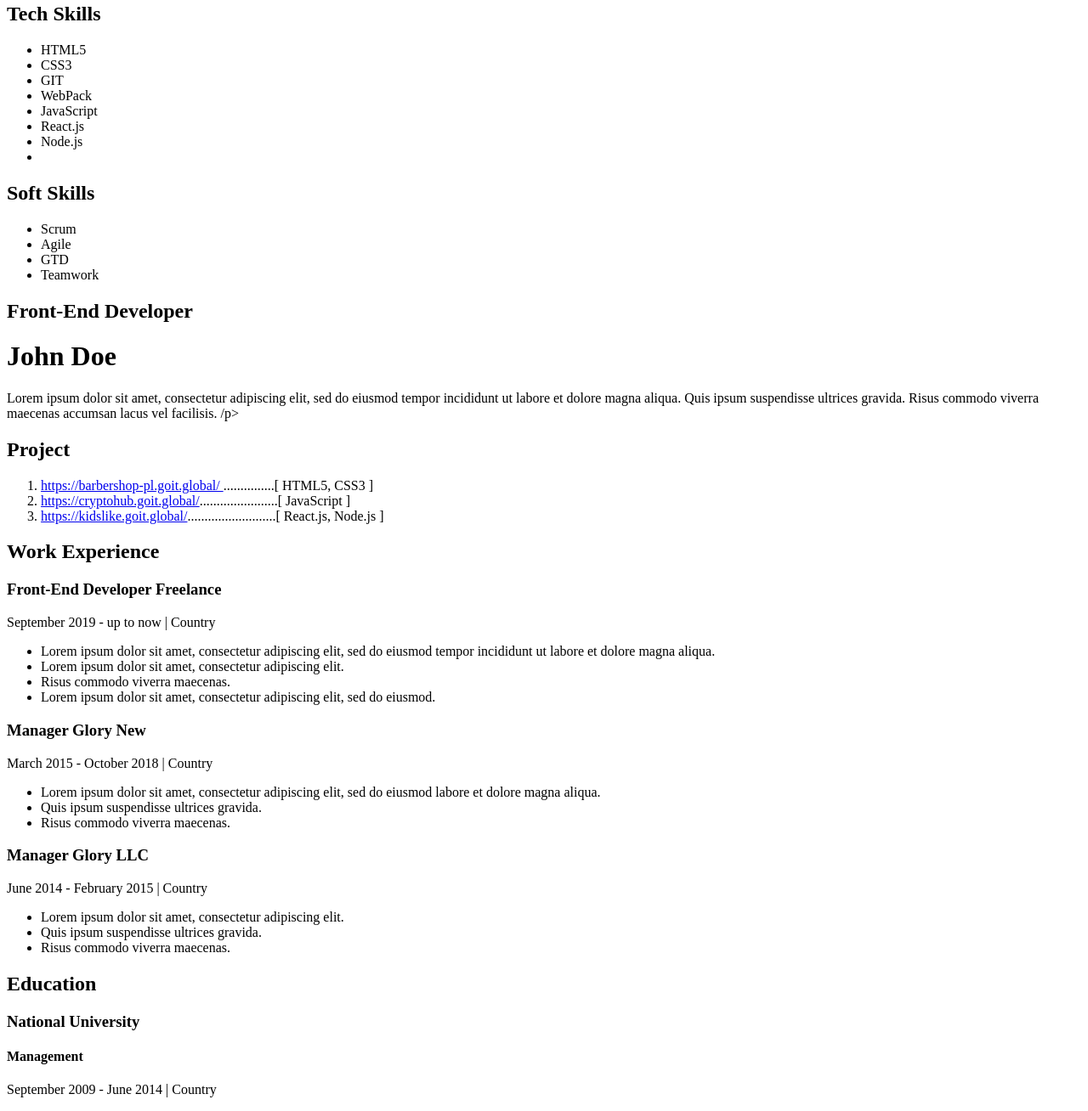
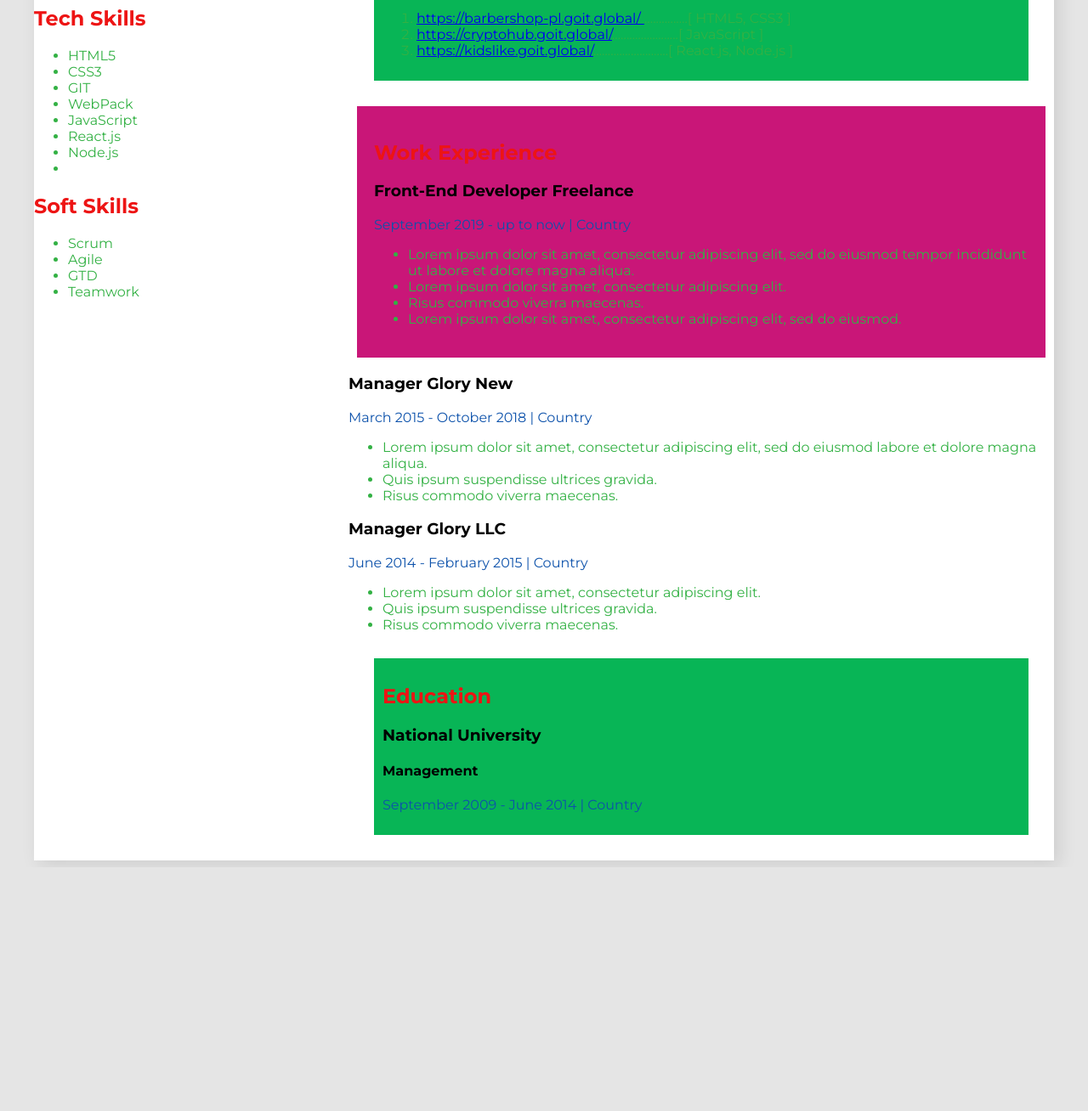
Before and after one commit to Hideko91/GoIT, a plain HTML site: page CV.html in a window 1280 px wide. Shown: the part 409-1717 px from the top of the page at 85% size. After the commit the page ends 1430 px from the top, so only its background shows below. Drawn offline with Linux system fonts and the light colour scheme.

Commit message:
Add files via upload

```diff
--- a/CV.html
+++ b/CV.html
@@ -5,16 +5,116 @@
         <meta http-equiv="X-UA-Compatible" content="IE=edge" />
         <meta name="viewport" content="width=device-width, initial-scale=1.0" />
         <title>Maciej Michalski CV</title>
+
+        <link href="style.css" rel="stylesheet" />
+
+        <link rel="preconnect" href="https://fonts.googleapis.com" />
+        <link rel="preconnect" href="https://fonts.gstatic.com" crossorigin />
+        <link
+            href="https://fonts.googleapis.com/css2?family=Montserrat:wght@400;700&display=swap"
+            rel="stylesheet"
+        />
     </head>
     <body>
+        <div class="wrapper">
+            <main>
+                <div class="opis1">
+                    <h2>Front-End Developer</h2>
+                    <h1>John Doe</h1>
+                    <p class="opis">
+                        Lorem ipsum dolor sit amet, consectetur adipiscing elit,
+                        sed do eiusmod tempor incididunt ut labore et dolore
+                        magna aliqua. Quis ipsum suspendisse ultrices gravida.
+                        Risus commodo viverra maecenas accumsan lacus vel
+                        facilisis. /p>
+                    </p>
+                </div>
+
+                <div class="opis2">
+                    <h2>Project</h2>
+                    <ol>
+                        <li>
+                            <a href="https://barbershop-pl.goit.global/">
+                                https://barbershop-pl.goit.global/
+                            </a>
+                            ...............[ HTML5, CSS3 ]
+                        </li>
+                        <li>
+                            <a href="https://cryptohub.goit.global/">
+                                https://cryptohub.goit.global/</a
+                            >.......................[ JavaScript ]
+                        </li>
+                        <li>
+                            <a href="https://kidslike.goit.global/"
+                                >https://kidslike.goit.global/</a
+                            >..........................[ React.js, Node.js ]
+                        </li>
+                    </ol>
+                </div>
+                <div class="opis3">
+                    <h2>Work Experience</h2>
+                    <h3>Front-End Developer Freelance</h3>
+                    <p class="opis">September 2019 - up to now | Country</p>
+                    <ul>
+                        <li>
+                            Lorem ipsum dolor sit amet, consectetur adipiscing
+                            elit, sed do eiusmod tempor incididunt ut labore et
+                            dolore magna aliqua.
+                        </li>
+                        <li>
+                            Lorem ipsum dolor sit amet, consectetur adipiscing
+                            elit.
+                        </li>
+                        <li>Risus commodo viverra maecenas.</li>
+                        <li>
+                            Lorem ipsum dolor sit amet, consectetur adipiscing
+                            elit, sed do eiusmod.
+                        </li>
+                    </ul>
+                </div>
+
+                <div>
+                    <h3>Manager Glory New</h3>
+                    <p class="opis">March 2015 - October 2018 | Country</p>
+                    <ul>
+                        <li>
+                            Lorem ipsum dolor sit amet, consectetur adipiscing
+                            elit, sed do eiusmod labore et dolore magna aliqua.
+                        </li>
+                        <li>Quis ipsum suspendisse ultrices gravida.</li>
+                        <li>Risus commodo viverra maecenas.</li>
+                    </ul>
+                </div>
+
+                <div>
+                    <h3>Manager Glory LLC</h3>
+                    <p class="opis">June 2014 - February 2015 | Country</p>
+                    <ul>
+                        <li>
+                            Lorem ipsum dolor sit amet, consectetur adipiscing
+                            elit.
+                        </li>
+                        <li>Quis ipsum suspendisse ultrices gravida.</li>
+                        <li>Risus commodo viverra maecenas.</li>
+                    </ul>
+                </div>
+
+                <div class="opis2">
+                    <h2>Education</h2>
+                    <h3>National University</h3>
+                    <h4>Management</h4>
+                    <p class="opis">September 2009 - June 2014 | Country</p>
+                </div>
+            </main>
             <asaid>
                 <img src="photo.jpg" width="370" alt="CV zdjęcie John" />
                 <div>
                     <h2>Contacts</h2>
-                <p>
+                    <p class="opis">
                         C: <a href="tel:+7 777 777 77 77"> +7 777 777 77 77</a>
                         <br />
-                    E: <a href="mailto:ohndoe@gmail.com"> johndoe@gmail.com</a>
+                        E:
+                        <a href="mailto:ohndoe@gmail.com"> johndoe@gmail.com</a>
                     </p>
                 </div>
                 <div>
@@ -41,92 +141,6 @@
                     </ul>
                 </div>
             </asaid>
-
-        <main>
-            <div>
-                <h2>Front-End Developer</h2>
-                <h1>John Doe</h1>
-                <p>
-                    Lorem ipsum dolor sit amet, consectetur adipiscing elit, sed
-                    do eiusmod tempor incididunt ut labore et dolore magna
-                    aliqua. Quis ipsum suspendisse ultrices gravida. Risus
-                    commodo viverra maecenas accumsan lacus vel facilisis. /p>
-                </p>
         </div>
-
-            <div>
-                <h2>Project</h2>
-                <ol>
-                    <li>
-                        <a href="https://barbershop-pl.goit.global/">
-                            https://barbershop-pl.goit.global/
-                        </a>
-                        ...............[ HTML5, CSS3 ]
-                    </li>
-                    <li>
-                        <a href="https://cryptohub.goit.global/">
-                            https://cryptohub.goit.global/</a
-                        >.......................[ JavaScript ]
-                    </li>
-                    <li>
-                        <a href="https://kidslike.goit.global/"
-                            >https://kidslike.goit.global/</a
-                        >..........................[ React.js, Node.js ]
-                    </li>
-                </ol>
-            </div>
-            <div>
-                <h2>Work Experience</h2>
-                <h3>Front-End Developer Freelance</h3>
-                <p>September 2019 - up to now | Country</p>
-                <ul>
-                    <li>
-                        Lorem ipsum dolor sit amet, consectetur adipiscing elit,
-                        sed do eiusmod tempor incididunt ut labore et dolore
-                        magna aliqua.
-                    </li>
-                    <li>
-                        Lorem ipsum dolor sit amet, consectetur adipiscing elit.
-                    </li>
-                    <li>Risus commodo viverra maecenas.</li>
-                    <li>
-                        Lorem ipsum dolor sit amet, consectetur adipiscing elit,
-                        sed do eiusmod.
-                    </li>
-                </ul>
-            </div>
-
-            <div>
-                <h3>Manager Glory New</h3>
-                <p>March 2015 - October 2018 | Country</p>
-                <ul>
-                    <li>
-                        Lorem ipsum dolor sit amet, consectetur adipiscing elit,
-                        sed do eiusmod labore et dolore magna aliqua.
-                    </li>
-                    <li>Quis ipsum suspendisse ultrices gravida.</li>
-                    <li>Risus commodo viverra maecenas.</li>
-                </ul>
-            </div>
-
-            <div>
-                <h3>Manager Glory LLC</h3>
-                <p>June 2014 - February 2015 | Country</p>
-                <ul>
-                    <li>
-                        Lorem ipsum dolor sit amet, consectetur adipiscing elit.
-                    </li>
-                    <li>Quis ipsum suspendisse ultrices gravida.</li>
-                    <li>Risus commodo viverra maecenas.</li>
-                </ul>
-            </div>
-
-            <div>
-                <h2>Education</h2>
-                <h3>National University</h3>
-                <h4>Management</h4>
-                <p>September 2009 - June 2014 | Country</p>
-            </div>
-        </main>
     </body>
 </html>
--- /dev/null
+++ b/style.css
@@ -0,0 +1,37 @@
+body {
+    font-family: "Montserrat", sans-serif;
+    background: #e5e5e5;
+}
+.wrapper {
+    display: flex;
+    flex-direction: row-reverse;
+    justify-content: center;
+    width: 1200px;
+    margin: 0 auto;
+    background: #ffffff;
+    box-shadow: 6px 6px 20px 0px #0000001a;
+}
+.opis1 {
+    background: rgb(156, 199, 28);
+    margin: 20px;
+    padding: 40px;
+}
+.opis2 {
+    background: rgb(8, 181, 86);
+    margin: 30px;
+    padding: 10px;
+}
+.opis3 {
+    background: rgb(201, 22, 120);
+    margin: 10px;
+    padding: 20px;
+}
+li {
+    color: rgb(51, 177, 68);
+}
+h2 {
+    color: rgb(237, 20, 20);
+}
+.opis {
+    color: rgb(13, 82, 171);
+}
```
Lines whose indentation alone changed are shown as unchanged.
